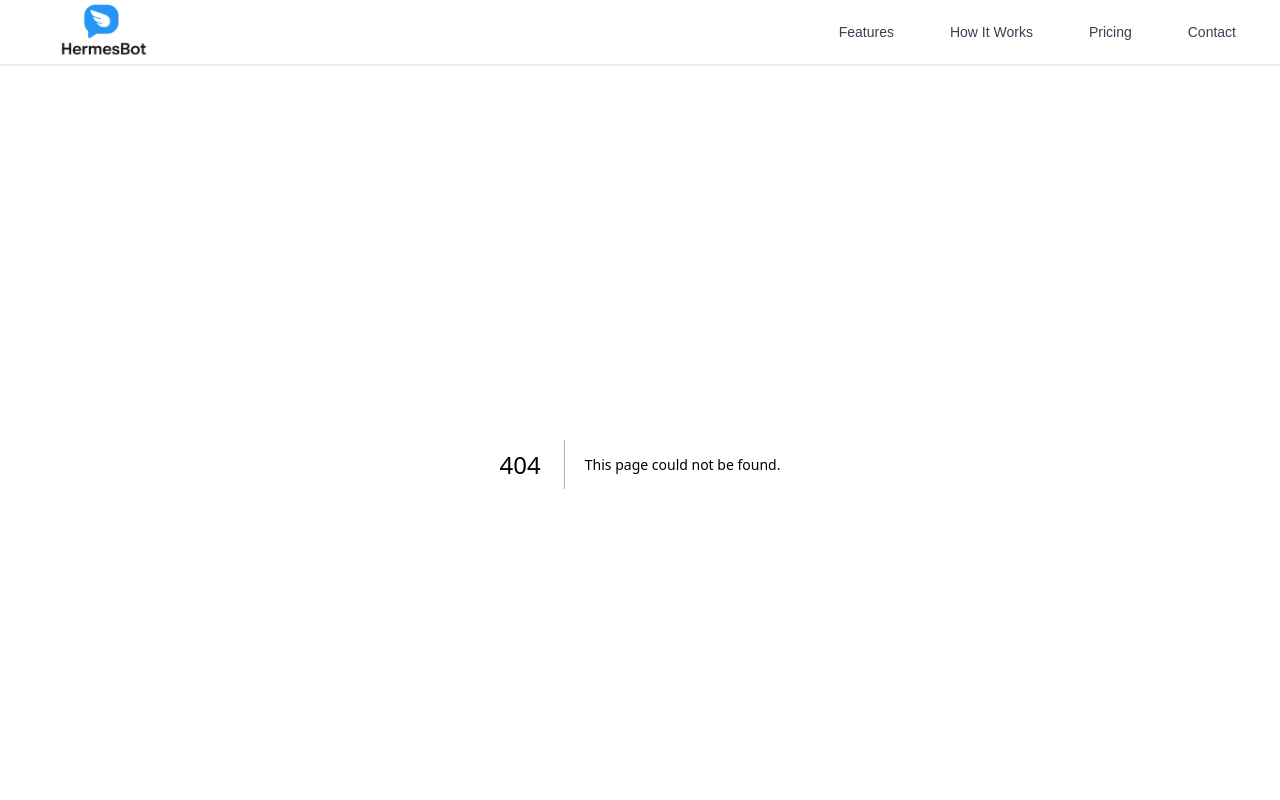
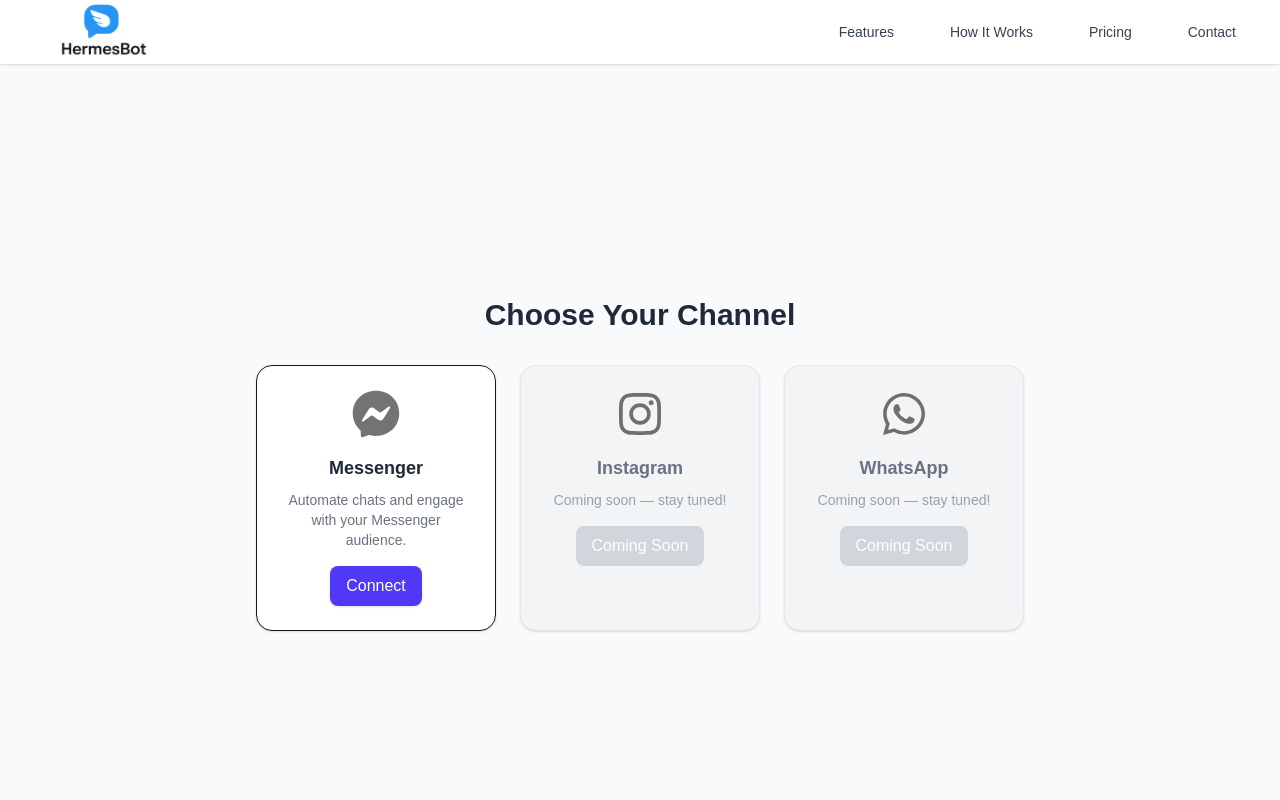
Before and after one commit to Hermesb0t/landing_page, a Next.js app: page /channels in a window 1280 px wide. Before the commit this address had no page. Shown: the top 800 px of the page. Built offline with nearby package versions, Linux system fonts and the light colour scheme.

Commit message:
added channels

```diff
--- /dev/null
+++ b/app/channels/page.tsx
@@ -0,0 +1,64 @@
+import Link from "next/link";
+import { FaFacebookMessenger, FaTwitter, FaInstagram, FaWhatsapp } from "react-icons/fa";
+
+export default function ChannelsPage() {
+  return (
+    <main className="flex flex-col items-center justify-center min-h-screen bg-gray-50 px-4">
+      <h2 className="text-3xl font-bold mb-8 text-gray-800">Choose Your Channel</h2>
+
+      <div className="grid grid-cols-1 md:grid-cols-3 gap-6 w-full max-w-3xl">
+        {/* Messenger */}
+        <Link href="/permissions" className="group">
+          <div className="p-6 bg-white rounded-2xl shadow hover:shadow-lg transition text-center cursor-pointer border hover:border-indigo-500">
+            <div className="flex justify-center mb-4">
+              <FaFacebookMessenger size={48} className="opacity-60"/>
+            </div>
+            <h3 className="text-lg font-semibold text-gray-800 group-hover:text-indigo-600">
+              Messenger
+            </h3>
+            <p className="text-sm text-gray-500 mt-2">
+              Automate chats and engage with your Messenger audience.
+            </p>
+            <button className="mt-4 px-4 py-2 bg-indigo-600 text-white rounded-lg shadow hover:bg-indigo-700">
+              Connect
+            </button>
+          </div>
+        </Link>
+
+        {/* Instagram */}
+        <div className="p-6 bg-gray-100 rounded-2xl shadow text-center border border-gray-200">
+          <div className="flex justify-center mb-4">
+            <FaInstagram size={48} className="opacity-60" />
+          </div>
+          <h3 className="text-lg font-semibold text-gray-500">Instagram</h3>
+          <p className="text-sm text-gray-400 mt-2">
+            Coming soon — stay tuned!
+          </p>
+          <button
+            disabled
+            className="mt-4 px-4 py-2 bg-gray-300 text-white rounded-lg cursor-not-allowed"
+          >
+            Coming Soon
+          </button>
+        </div>
+
+        {/* WhatsApp */}
+        <div className="p-6 bg-gray-100 rounded-2xl shadow text-center border border-gray-200">
+          <div className="flex justify-center mb-4">
+            <FaWhatsapp size={48} className="opacity-60" />
+          </div>
+          <h3 className="text-lg font-semibold text-gray-500">WhatsApp</h3>
+          <p className="text-sm text-gray-400 mt-2">
+            Coming soon — stay tuned!
+          </p>
+          <button
+            disabled
+            className="mt-4 px-4 py-2 bg-gray-300 text-white rounded-lg cursor-not-allowed"
+          >
+            Coming Soon
+          </button>
+        </div>
+      </div>
+    </main>
+  );
+}
```
